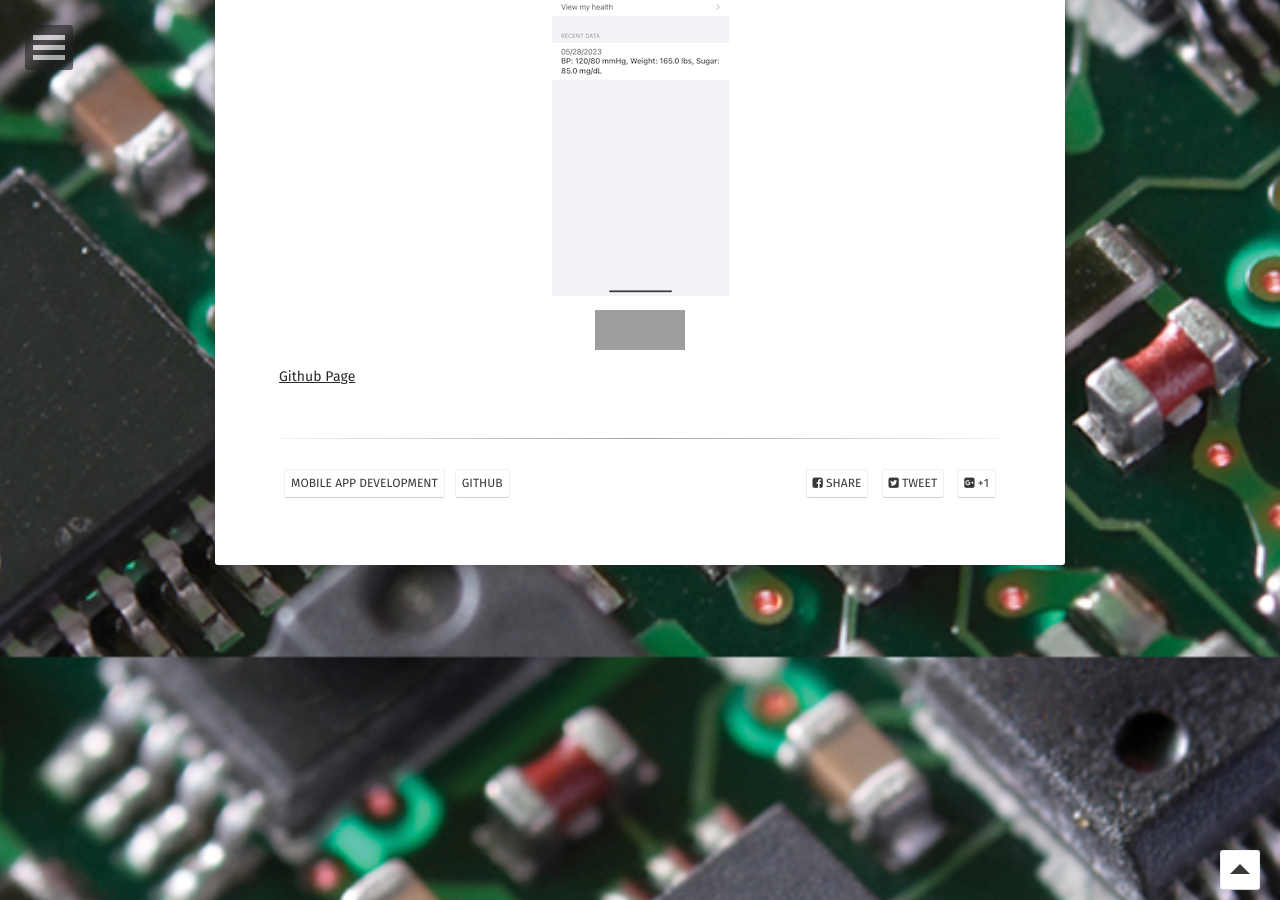
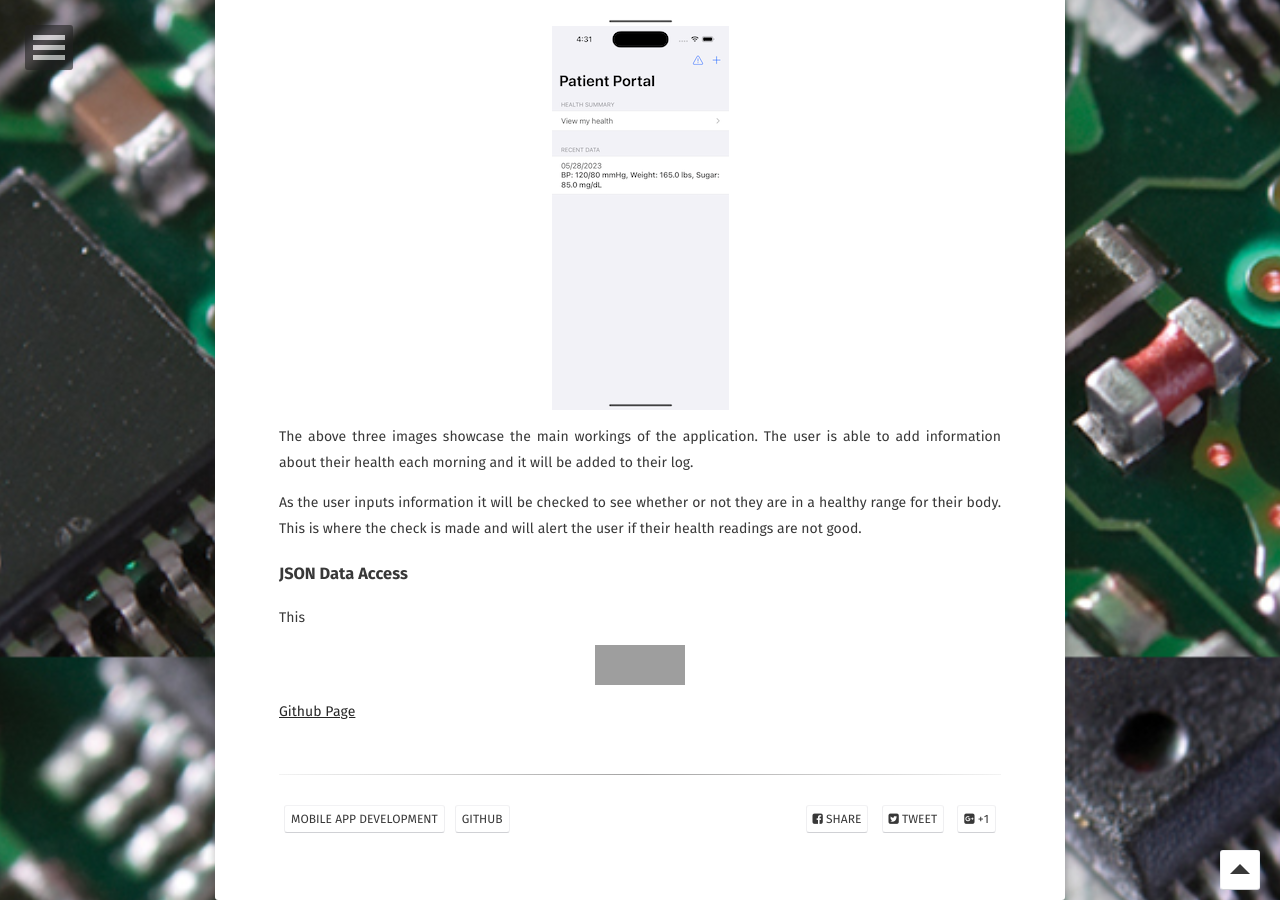
Before and after one commit to Markay12/MarkInfo-Projects, a Jekyll site: the page built from _posts/2023-01-24-swiftprogramming.md, in a window 1280 px wide and 900 px high, scrolled down 2943 px. Built offline with Jekyll 4.4.1, drawn with Linux system fonts in a browser that asks for light colours; some web fonts are replaced; grey boxes are pictures that could not be loaded.

Commit message:
Final Image size update

```diff
--- a/_posts/2023-01-24-swiftprogramming.md
+++ b/_posts/2023-01-24-swiftprogramming.md
@@ -64,16 +64,24 @@
 
 In addition to what was added above, this project exhibits a better UI design for users. As the projects continue the UI and UX will become increasingly better as we are no longer just focused on the basics of code but also usability.
 
+![Add Health Data Patient Portal Image](../assets/img/swift_apps/PatientPortal_AddHealth.png)
+![Check Health Data Patient Portal Image](../assets/img/swift_apps/PatientPortal_CheckHealth.png)
+![Main Patient Portal UI Design](../assets/img/swift_apps/PatientPortal_MainView.png)
 
 The above three images showcase the main workings of the application. The user is able to add information about their health each morning and it will be added to their log.
 
 As the user inputs information it will be checked to see whether or not they are in a healthy range for their body. This is where the check is made and will alert the user if their health readings are not good.
 
-![Add Health Data Patient Portal Image](../assets/img/swift_apps/PatientPortal_AddHealth.png)
-![Check Health Data Patient Portal Image](../assets/img/swift_apps/PatientPortal_CheckHealth.png)
-![Main Patient Portal UI Design](../assets/img/swift_apps/PatientPortal_MainView.png)
+### JSON Data Access
+
+This
+
 
 ![Github Commits](https://img.shields.io/github/last-commit/Markay12/SwiftProgramming-Introduction?color=orange&label=Last%20Commit&style=plastic)
 ![Github Contributors](https://img.shields.io/github/contributors/Markay12/SwiftProgramming-Introduction?label=Contributors)
 
+
+
+
+
 [Github Page](github.com/Markay12/SwiftProgramming-Introduction)
```
Also changed, not shown: assets/img/swift_apps/PatientPortal_AddHealth.png.
